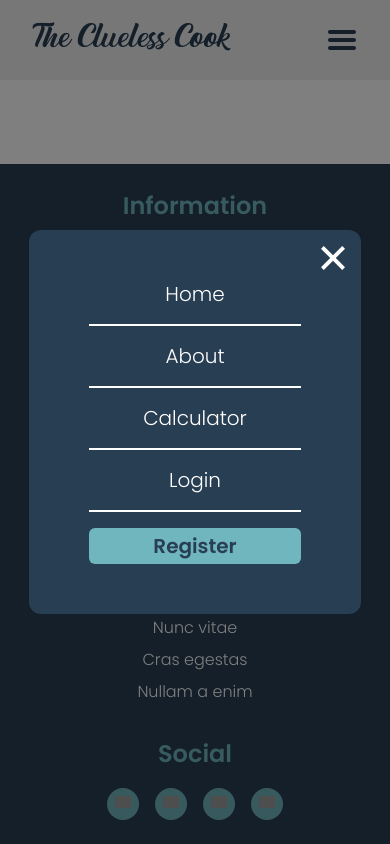
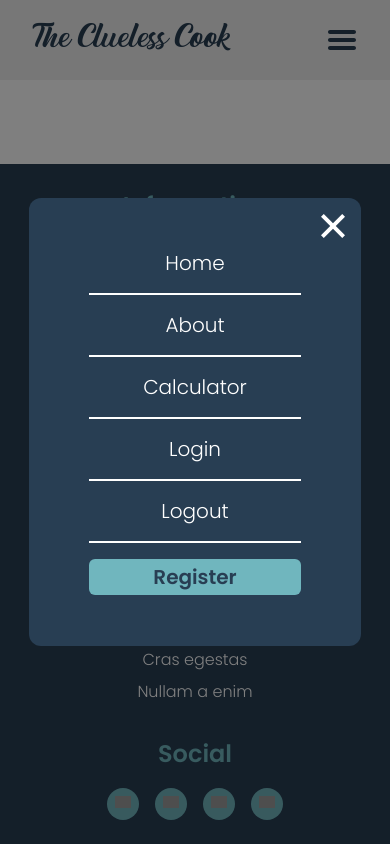
Before and after one commit to ronald-it/the-clueless-cook, a Next.js app: page /recipe in a window 390 px wide. Both pictures are taken after a click on the button 342 px from the left and 40 px from the top of the page. Built offline with nearby package versions, Linux system fonts and the light colour scheme; grey boxes are pictures that could not be loaded; what @savvywombat/tailwindcss-grid-areas, @savvywombat/tailwindcss-grid-named-lines would draw is missing.

Commit message:
Transition animation built into the NavigationModal component. After checking on android/ios and tablet whether everything functions and displays correctly, this branch will be merged with main.

```diff
--- a/src/components/AppLayout.js
+++ b/src/components/AppLayout.js
@@ -1,6 +1,6 @@
 'use client';
 import Header from './Header';
-import NavigationModal from './NavigationModal';
+import NavigationModal from './NavigationModal/NavigationModal';
 import Footer from './Footer';
 import { useState } from 'react';
 
--- a/src/components/NavigationModal.js
+++ /dev/null
@@ -1,40 +0,0 @@
-import ReactModal from 'react-modal';
-import CloseIcon from './CloseIcon';
-import Link from 'next/link';
-
-export default function NavigationModal({ isModalOpen, toggleModal }) {
-  return (
-      <ReactModal
-        isOpen={isModalOpen}
-        onRequestClose={toggleModal}
-        shouldCloseOnOverlayClick={true}
-        ariaHideApp={false}
-        overlayClassName="fixed inset-0 bg-black bg-opacity-50 flex justify-center items-center"
-        className="relative w-[85%] max-w-sm h-[75vh] max-h-96 p-6 bg-darkblue rounded-xl [&>*]:text-white [&>*]:text-xl [&>*]:font-light flex justify-center items-center"
-        style={{ overlay: { zIndex: 9999 } }}
-      >
-        <button className="absolute top-4 right-4 w-6" onClick={toggleModal}>
-          <CloseIcon />
-        </button>
-        <div className="flex flex-col w-3/4 justify-between items-center [&>*]:w-full [&>*]:flex [&>*]:justify-center [&>*]:mb-4 [&>*]:pb-4 [&>*]:border-b-2 [&>*]:border-white [&>*:last-child]:border-none [&>*:last-child]:m-0 [&>*:last-child]:p-0">
-          <button onClick={toggleModal}>
-            <Link href="/">Home</Link>
-          </button>
-          <button onClick={toggleModal}>
-            <a href="#footer">About</a>
-          </button>
-          <span>
-            <Link href="/calculator">Calculator</Link>
-          </span>
-          <span>
-            <Link href="/login">Login</Link>
-          </span>
-          <div>
-            <span className="w-full flex justify-center bg-lightblue text-darkblue font-semibold rounded-md py-1">
-              <Link href="/register">Register</Link>
-            </span>
-          </div>
-        </div>
-      </ReactModal>
-  );
-}
--- /dev/null
+++ b/src/components/NavigationModal/NavigationModal.js
@@ -0,0 +1,48 @@
+import ReactModal from 'react-modal';
+import CloseIcon from '../CloseIcon';
+import Link from 'next/link';
+import styles from './NavigationModal.module.scss';
+
+export default function NavigationModal({ isModalOpen, toggleModal }) {
+  return (
+    <ReactModal
+      isOpen={isModalOpen}
+      onRequestClose={toggleModal}
+      shouldCloseOnOverlayClick={true}
+      ariaHideApp={false}
+      closeTimeoutMS={300}
+      overlayClassName={{
+        base: styles.customOverlay,
+        afterOpen: styles.customOverlayAfterOpen,
+        beforeClose: styles.customOverlayBeforeClose,
+      }}
+      className='relative w-[85%] max-w-sm h-[75vh] max-h-[28rem] p-6 bg-darkblue rounded-xl [&>*]:text-white [&>*]:text-xl [&>*]:font-light flex justify-center items-center'
+    >
+      <button className='absolute top-4 right-4 w-6' onClick={toggleModal}>
+        <CloseIcon />
+      </button>
+      <div className='flex flex-col w-3/4 justify-between items-center [&>*]:w-full [&>*]:flex [&>*]:justify-center [&>*]:mb-4 [&>*]:pb-4 [&>*]:border-b-2 [&>*]:border-white [&>*:last-child]:border-none [&>*:last-child]:m-0 [&>*:last-child]:p-0'>
+        <button onClick={toggleModal}>
+          <Link href='/'>Home</Link>
+        </button>
+        <button onClick={toggleModal}>
+          <a href='#footer'>About</a>
+        </button>
+        <button onClick={toggleModal}>
+          <Link href='/calculator'>Calculator</Link>
+        </button>
+        <button onClick={toggleModal}>
+          <Link href='/login'>Login</Link>
+        </button>
+        <button onClick={toggleModal}>
+          <Link href='/'>Logout</Link>
+        </button>
+        <button onClick={toggleModal}>
+          <span className='w-full flex justify-center bg-lightblue text-darkblue font-semibold rounded-md py-1'>
+            <Link href='/register'>Register</Link>
+          </span>
+        </button>
+      </div>
+    </ReactModal>
+  );
+}
--- /dev/null
+++ b/src/components/NavigationModal/NavigationModal.module.scss
@@ -0,0 +1,19 @@
+.customOverlay {
+  position: fixed;
+  inset: 0;
+  background-color: rgba(0, 0, 0, 0.5);
+  display: flex;
+  justify-content: center;
+  align-items: center;
+  opacity: 0;
+  transition: opacity 300ms ease-in-out;
+  z-index: 9999;
+}
+
+.customOverlayAfterOpen {
+  opacity: 1;
+}
+
+.customOverlayBeforeClose {
+  opacity: 0;
+}
```
